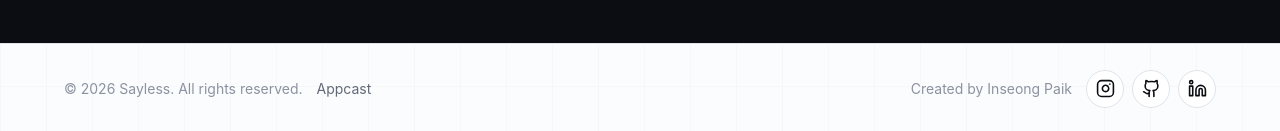
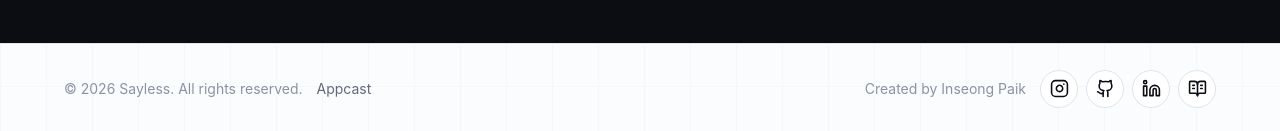
Before and after one commit to ispaik06/Sayless, a React (Vite) app in the folder site/: page / in a window 1280 px wide. Shown: the part 4284-4415 px from the top of the page. Built offline with nearby package versions, Linux system fonts and the light colour scheme.

Commit message:
Add about link to site footer

```diff
--- a/site/src/main.jsx
+++ b/site/src/main.jsx
@@ -2,6 +2,7 @@ import React, { useRef, useState } from "react";
 import { createRoot } from "react-dom/client";
 import {
   ArrowRight,
+  BookOpenText,
   CheckCircle2,
   ChevronRight,
   Command,
@@ -561,7 +562,8 @@ function Footer() {
   const socials = [
     { label: "Instagram", href: "https://www.instagram.com/_ispaik/", icon: <Instagram size={19} /> },
     { label: "GitHub", href: "https://github.com/ispaik06", icon: <Github size={19} /> },
-    { label: "LinkedIn", href: "https://www.linkedin.com/in/inseong-paik-7b2982354/", icon: <Linkedin size={19} /> }
+    { label: "LinkedIn", href: "https://www.linkedin.com/in/inseong-paik-7b2982354/", icon: <Linkedin size={19} /> },
+    { label: "About me", href: "https://ispaik06.github.io/about/", icon: <BookOpenText size={19} /> }
   ];
 
   return (
```
